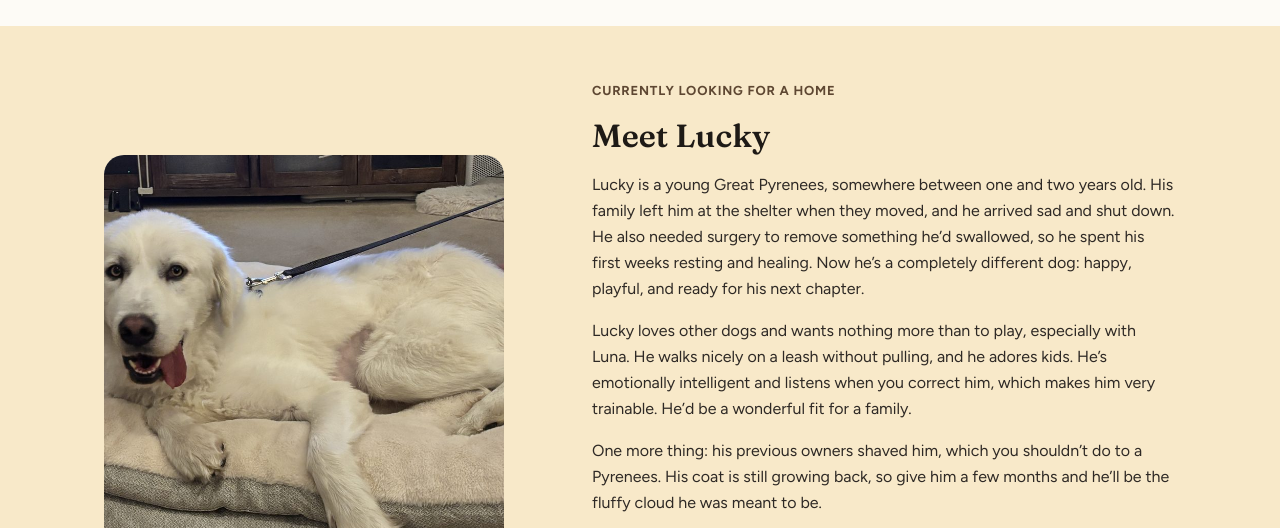
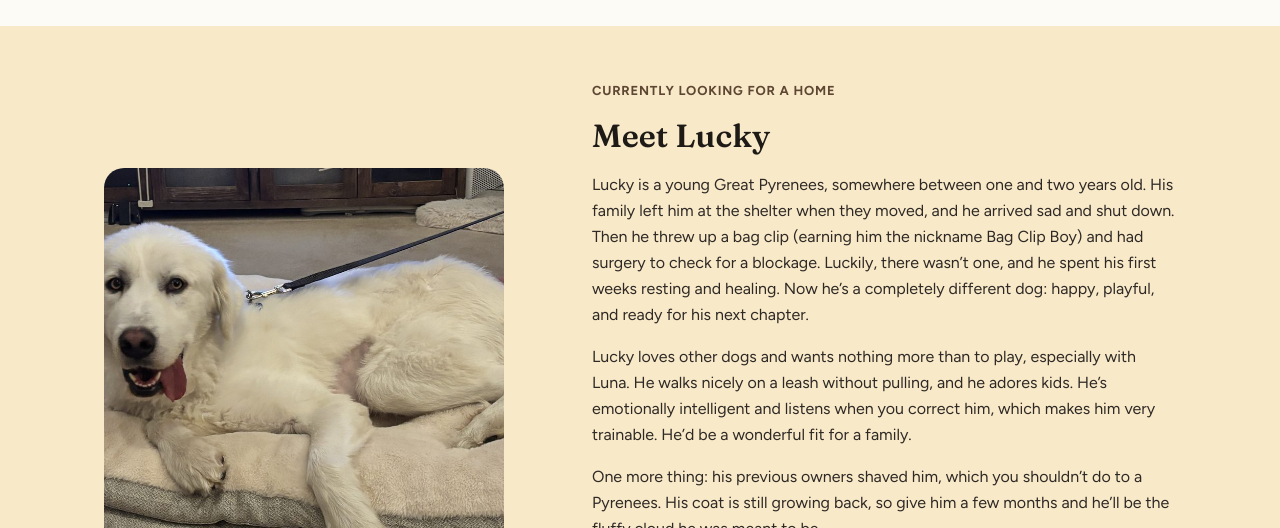
Before and after one commit to jennalynngarden-jpg/gardenpetsitting, a plain HTML site: page fosters.html in a window 1280 px wide. Shown: the part 619-1147 px from the top of the page. Drawn offline with Linux system fonts and the light colour scheme; no server answers.

Commit message:
Correct Lucky's surgery story
Co-Authored-By: Claude Opus 5.5 <noreply@anthropic.com>
Claude-Session: https://claude.ai/code/session_01An5QrmKTvzZnuYxy6GtqER

```diff
--- a/fosters.html
+++ b/fosters.html
@@ -102,7 +102,7 @@
         <div class="feature__text">
           <p class="caption">Currently looking for a home</p>
           <h2>Meet Lucky</h2>
-          <p>Lucky is a young Great Pyrenees, somewhere between one and two years old. His family left him at the shelter when they moved, and he arrived sad and shut down. He also needed surgery to remove something he’d swallowed, so he spent his first weeks resting and healing. Now he’s a completely different dog: happy, playful, and ready for his next chapter.</p>
+          <p>Lucky is a young Great Pyrenees, somewhere between one and two years old. His family left him at the shelter when they moved, and he arrived sad and shut down. Then he threw up a bag clip (earning him the nickname Bag Clip Boy) and had surgery to check for a blockage. Luckily, there wasn’t one, and he spent his first weeks resting and healing. Now he’s a completely different dog: happy, playful, and ready for his next chapter.</p>
           <p>Lucky loves other dogs and wants nothing more than to play, especially with Luna. He walks nicely on a leash without pulling, and he adores kids. He’s emotionally intelligent and listens when you correct him, which makes him very trainable. He’d be a wonderful fit for a family.</p>
           <p>One more thing: his previous owners shaved him, which you shouldn’t do to a Pyrenees. His coat is still growing back, so give him a few months and he’ll be the fluffy cloud he was meant to be.</p>
           <a class="btn btn--primary" href="#inquiry" data-open-modal="inquiry" data-service="Not sure yet">Ask about Lucky</a>
```
